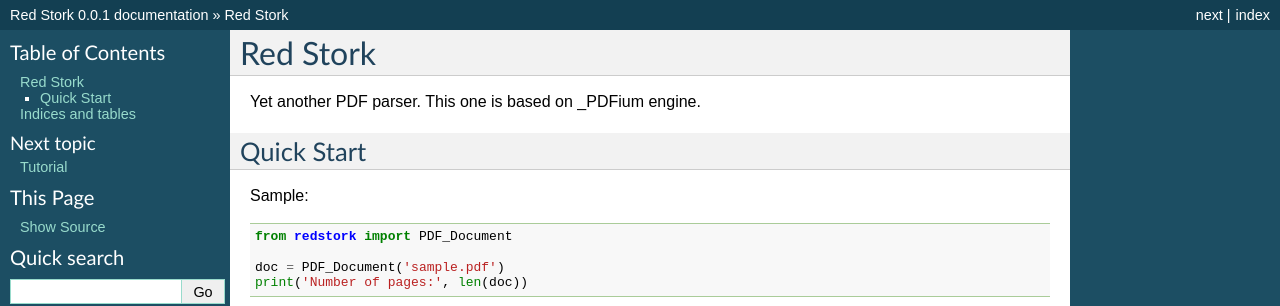
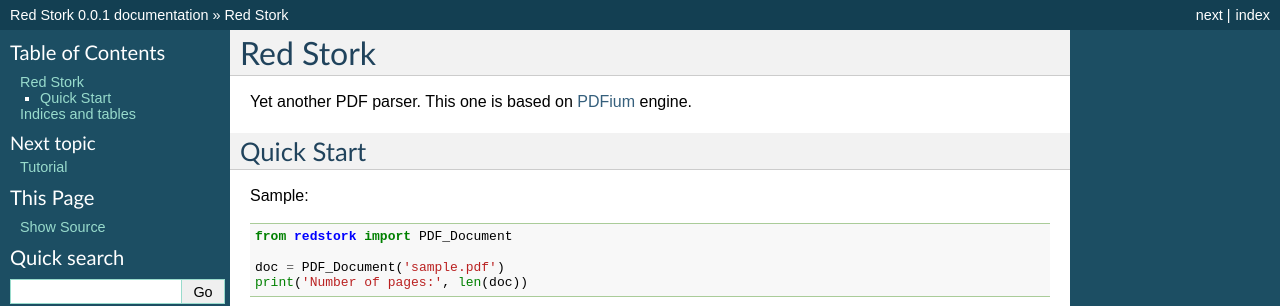
Before and after one commit to innodatalabs/redstork, a Sphinx documentation site: the page built from docs/source/index.rst, in a window 1280 px wide. Shown: the top 306 px of the page. Built offline with Sphinx 7.4.7, drawn with Linux system fonts in a browser that asks for light colours; the version number is read from the project's files by our own code.

Commit message:
struggling with rst syntax

```diff
--- a/docs/source/index.rst
+++ b/docs/source/index.rst
@@ -1,9 +1,9 @@
 Red Stork
 =========
 
-Yet another PDF parser. This one is based on _PDFium engine.
+Yet another PDF parser. This one is based on PDFium_ engine.
 
-.. _PDFium https://pdfium.googlesource.com/pdfium/
+.. _PDFium: https://pdfium.googlesource.com/pdfium/
 
 
 Quick Start
```
